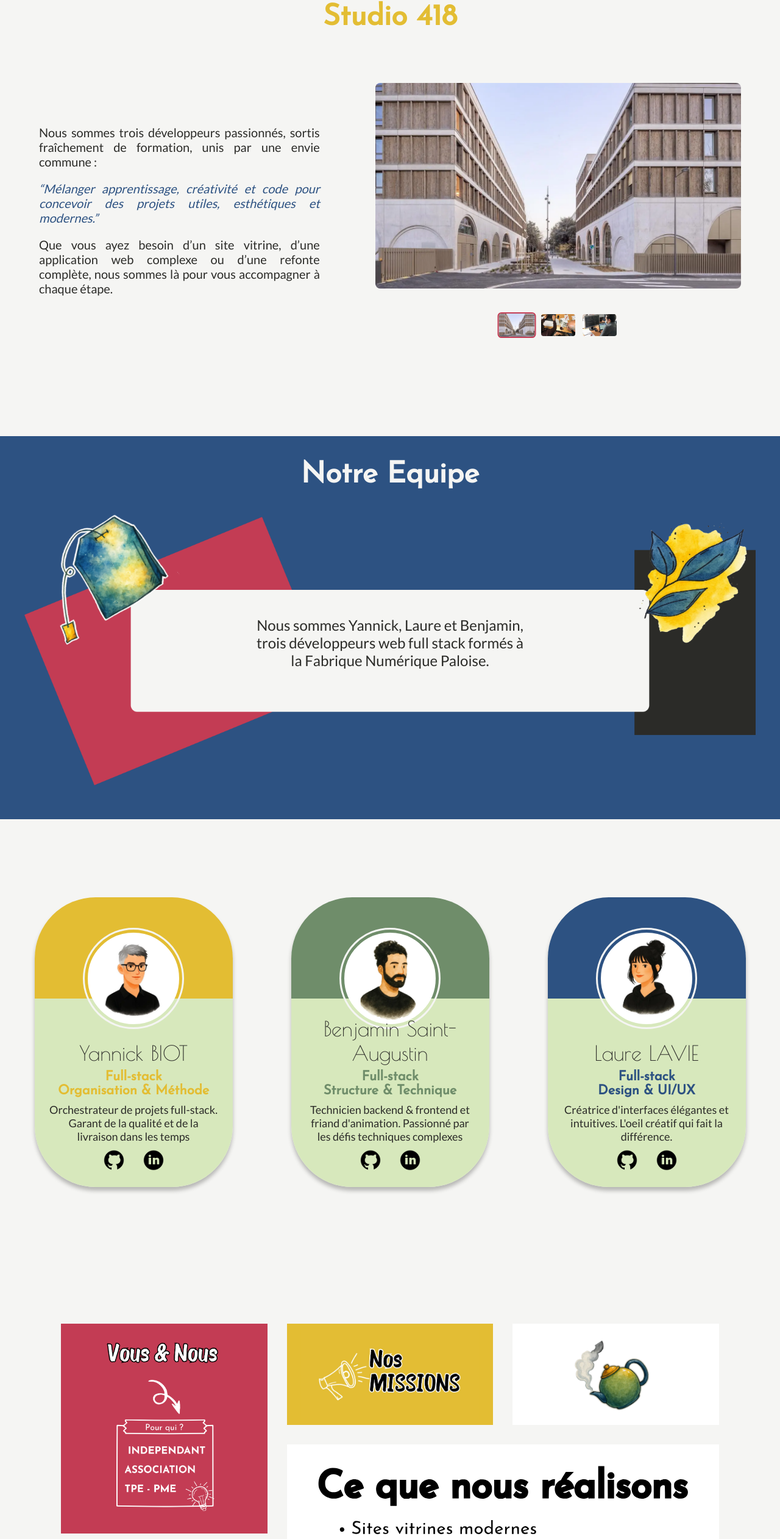
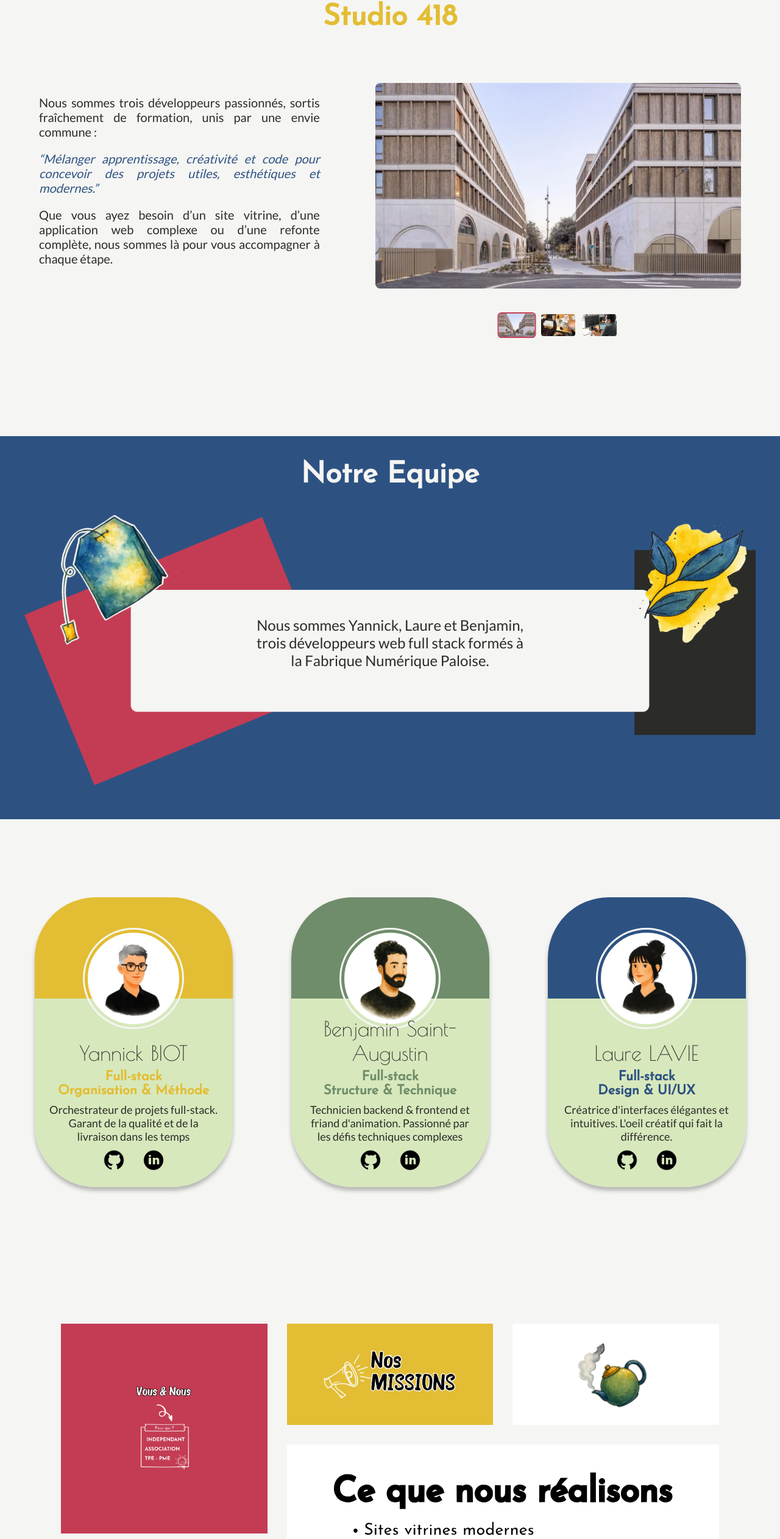
Before and after one commit to 418-studio/Site, a React (Vite) app: page / in a window 1280 px wide. Shown: the part 1005-3528 px from the top of the page at 61% size. Built offline with nearby package versions, Linux system fonts and the light colour scheme.

Commit message:
Feat/desktop (#61)
* feat: v1 responsive global du desktop

* feat: v1 responsive global du desktop

---------

Co-authored-by: 418-studio <studio418.pro@gmail.com>

```diff
--- a/src/styles/components/bentogrid.css
+++ b/src/styles/components/bentogrid.css
@@ -52,7 +52,7 @@
 	.bento__image {
 		width: 100%;
 		height: 100%;
-		object-fit: cover;
+		object-fit: contain;
 		display: block;
 		padding: 0;
 		border-radius: 0;
--- a/src/styles/components/carousel.css
+++ b/src/styles/components/carousel.css
@@ -119,6 +119,7 @@
     .carousel__container {
         flex-direction: row;
         justify-content: space-between;
+        align-items : flex-start;
         max-width: var(--max-size-section);
     }
     /* Le texte à gauche prend 40% */
@@ -126,6 +127,7 @@
         flex: 0 0 40%;
         text-align: left;
         justify-content: center;
+        padding-top: 20px;
     }
 
     .container__title {
```
